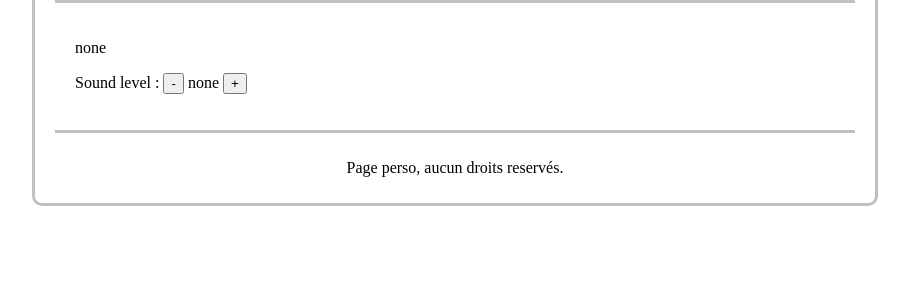
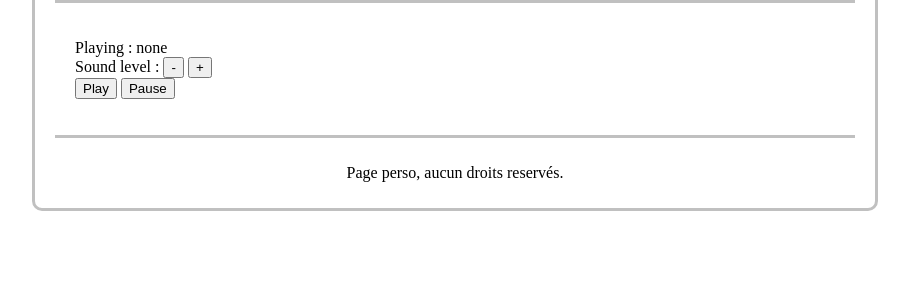
Before and after one commit to Nodraak/webSitePerso, a PHP site: page /musicRemote/index.php in a window 1280 px wide. Shown: the part 113-413 px from the top of the page, without its empty margins (185-1094 px from the left). Run offline with PHP 8.4, Linux system fonts and the light colour scheme; data that the repository does not hold is empty.

Commit message:
now using moc(p) commanbd line interface to handle musicRemote instead of alsaMixer and mpg123 (which cant be stopped - creating a parent-less process to prevent freezing the web page because js wait the php which wait the processs to end)

```diff
--- a/musicRemote/gui.php
+++ b/musicRemote/gui.php
@@ -12,12 +12,15 @@
 *
 *******************************************************************************/
 
-	echo '<p id="current">none</p>
-				<p>Sound level :
-					<button type="button" onClick="soundUp()">-</button>
-					<span id="currentLevel">none</span>
-					<button type="button" onClick="soundDown()">+</button>
-				</p>';
+	echo '<p>
+			<span id="current">Playing : none</span><br />
+			Sound level :
+				<button type="button" onClick="soundUp()">-</button>
+				<button type="button" onClick="soundDown()">+</button>
+				<br />
+			<button type="button" onClick="play()">Play</button>
+			<button type="button" onClick="pause()">Pause</button>
+		</p>';
 
 	$path = '/home/adur/Music/music/';
 
--- a/musicRemote/script.js
+++ b/musicRemote/script.js
@@ -2,13 +2,13 @@
 * @Author: Adrien Chardon
 * @Date:   2014-01-22 11:51:07
 * @Last Modified by:   Adrien Chardon
-* @Last Modified time: 2014-02-06 17:18:38
+* @Last Modified time: 2014-02-06 17:37:02
 */
 
 function playMusic(id)
 {
 	var currentMusic = document.getElementById('current');
-	currentMusic.innerHTML = id;
+	currentMusic.innerHTML = 'Playing : ' + id;
 
 	var xmlHttp = null;
 
@@ -40,3 +40,25 @@ function soundDown()
 
 	return xmlHttp.responseText;
 }
+
+function play()
+{
+	var xmlHttp = null;
+
+	xmlHttp = new XMLHttpRequest();
+	xmlHttp.open('GET', 'play.php?action=play', true);
+	xmlHttp.send(null);
+
+	return xmlHttp.responseText;
+}
+
+function pause()
+{
+	var xmlHttp = null;
+
+	xmlHttp = new XMLHttpRequest();
+	xmlHttp.open('GET', 'play.php?action=pause', true);
+	xmlHttp.send(null);
+
+	return xmlHttp.responseText;
+}
```
Also changed, not shown: musicRemote/play.php (+15 -9 lines).
